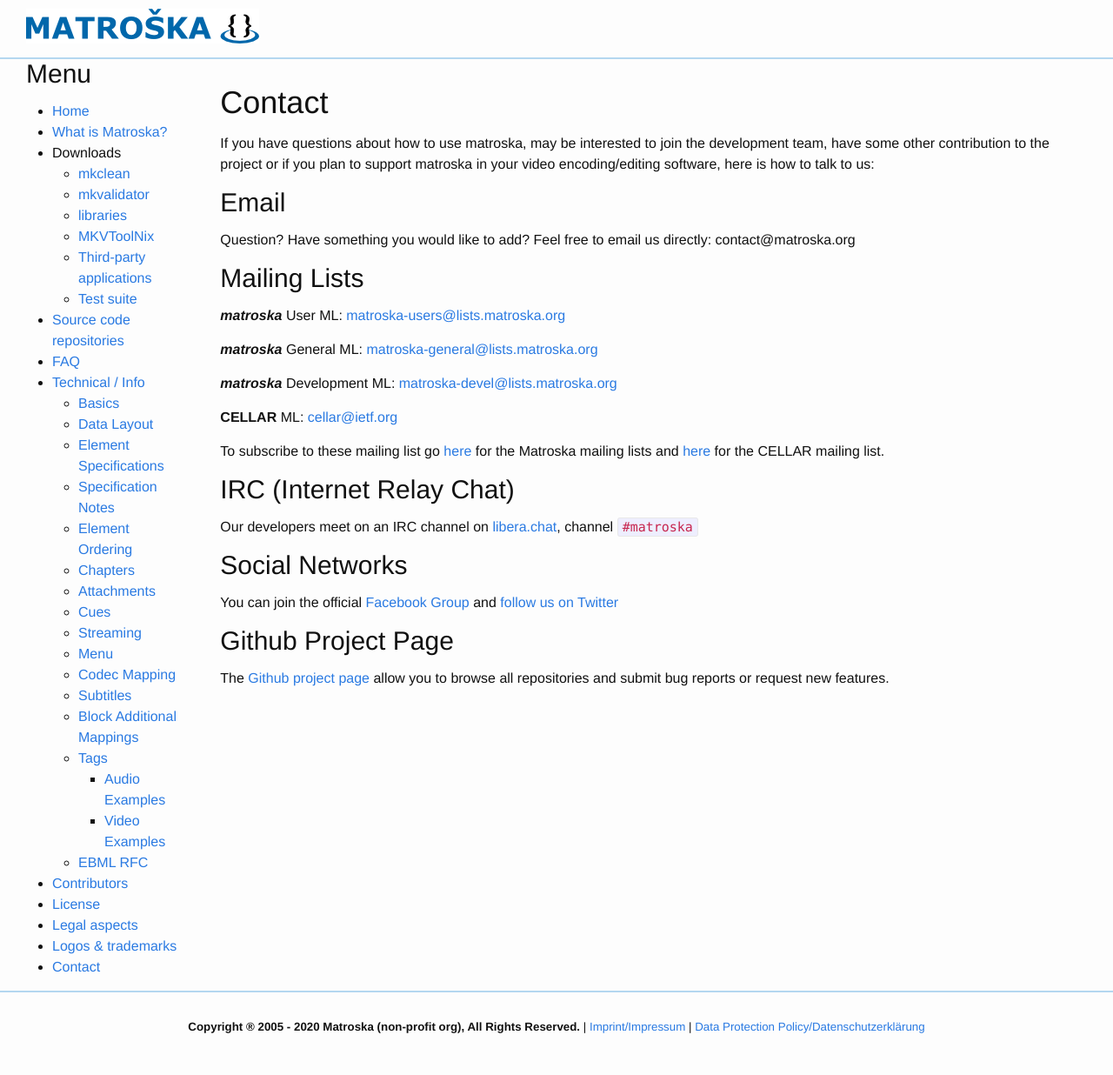
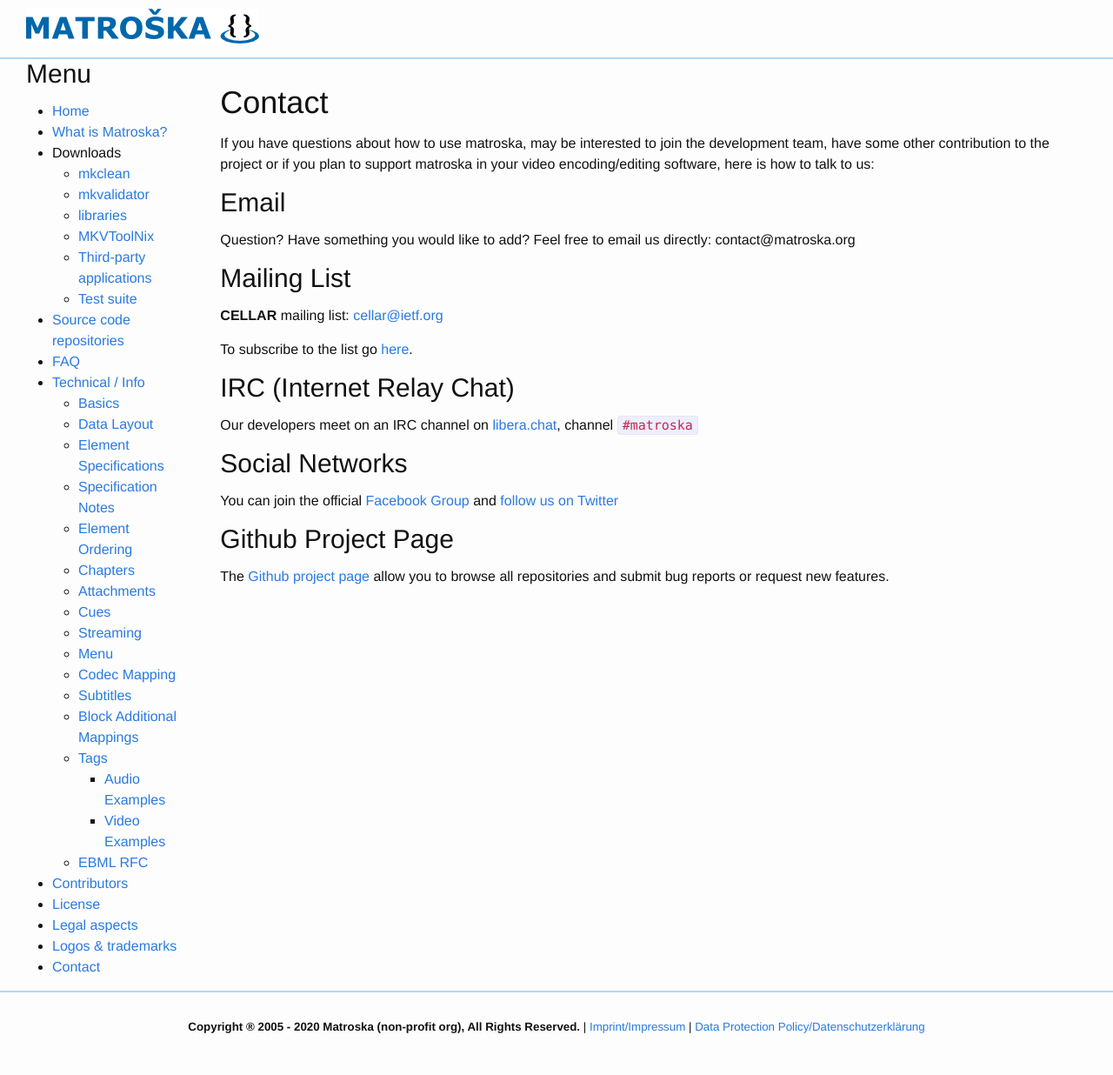
Before and after one commit to Matroska-Org/infrastructure, a Jekyll site: the page built from website/contact.md, in a window 1280 px wide. Shown: the whole page at 87% size. Built offline with Jekyll 4.4.1, drawn with Linux system fonts in a browser that asks for light colours.

Commit message:
remove links to defunct mailing lists
The lists are no longer active. They were provided by the
Python-2-only MailMan 2 project. Given that traffic had almost
completely died down for quite some time, that migrating to its
successor MailMan 3 is far from trivial, and that I had to update the
server OS, they've simply been discontinued.

```diff
--- a/website/contact.md
+++ b/website/contact.md
@@ -13,21 +13,11 @@ software, here is how to talk to us:
 Question? Have something you would like to add? Feel free to email us
 directly: contact@matroska.org
 
-## Mailing Lists
+## Mailing List
 
-***matroska*** User ML: <matroska-users@lists.matroska.org>
+**CELLAR** mailing list: <cellar@ietf.org>
 
-***matroska*** General ML: <matroska-general@lists.matroska.org>
-
-***matroska*** Development ML: <matroska-devel@lists.matroska.org>
-
-**CELLAR** ML: <cellar@ietf.org>
-
-To subscribe to these mailing list go
-[here](https://lists.matroska.org/cgi-bin/mailman/listinfo) for the
-Matroska mailing lists and
-[here](https://www.ietf.org/mailman/listinfo/cellar) for the CELLAR
-mailing list.
+To subscribe to the list go [here](https://www.ietf.org/mailman/listinfo/cellar).
 
 ## IRC (Internet Relay Chat)
 
```
